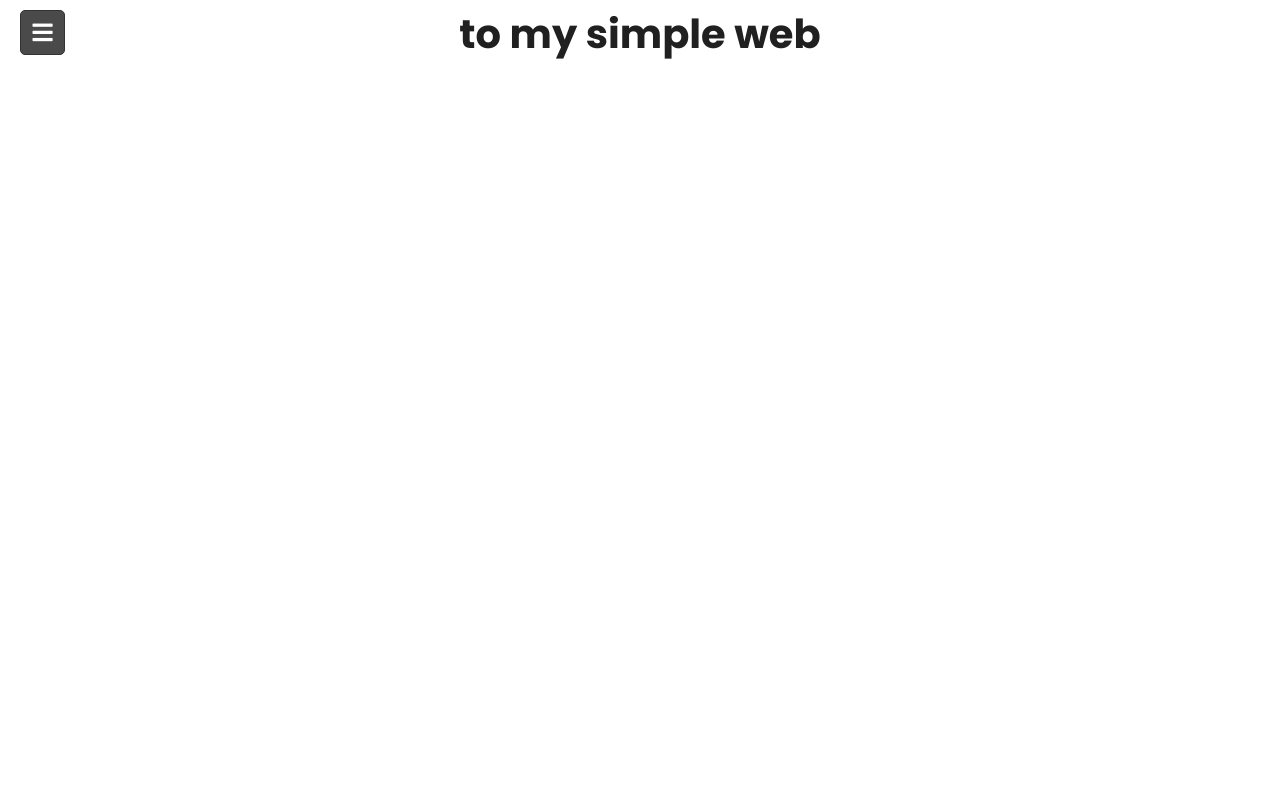
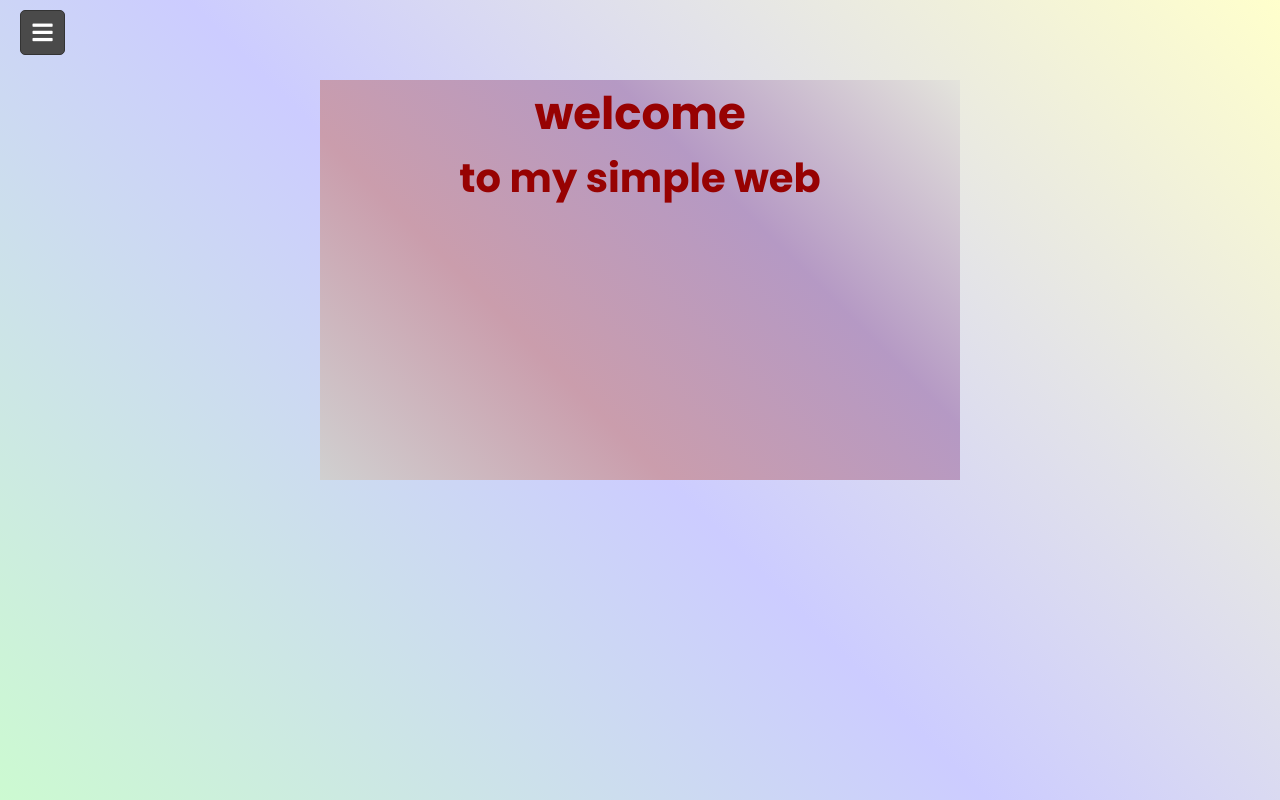
Before and after one commit to ChrtianMorete/MyPortfolio, a plain HTML site: page index.html in a window 1280 px wide. Shown: the top 800 px of the page. Drawn offline with Linux system fonts and the light colour scheme.

Commit message:
Update style.css

```diff
--- a/style.css
+++ b/style.css
@@ -169,13 +169,15 @@
 
 .content{
   position: absolute;
-  top: 50%;
+  top: 35%;
   left: 50%;
   transform: translate(-50%,-50%);
-  color: #202020;
+  color: #970202;
   z-index: -1;
-  width: 100%;
   text-align: center;
+  background: linear-gradient(45deg, #d0d0d0, #ca9dac, #b599c4, #e4e4dc);
+  width: 50%;
+  height: 50%;
 }
 
 .content .header{
@@ -194,9 +196,41 @@
   100% { background-position: 0% 50%; }
 }
 
-#sidebar .list-items, #sidebar .title, body{
+#sidebar .list-items, #sidebar .title{
   position: relative;
-  background: linear-gradient(to right, #ff0000, #00ff00, blue, black);
+  background: linear-gradient(to right, #003333 , #330033 , #333300, #000033);
   background-size: 400% 400%;
   animation: moving-gradient 12s ease-in-out infinite;
 }
+
+body {
+
+    background: linear-gradient(45deg, #ffcccc, #ccffcc, #ccccff, #ffffcc);
+    animation: moving-gradient 12s ease-in-out infinite;
+    min-height: 250vh;
+}
+
+
+
+
+
+
+/*
+.piccontainer {
+    display: flex;
+    flex-wrap: wrap;
+    justify-content: center;
+    align-items: center;
+  }
+
+  .piccontainer img {
+    width: calc(25% - 20px);
+    margin: 10px;
+  }
+
+
+.content .piccontainer {
+    position: absolute;
+    top: 0;
+    left: 0;
+  }
```
